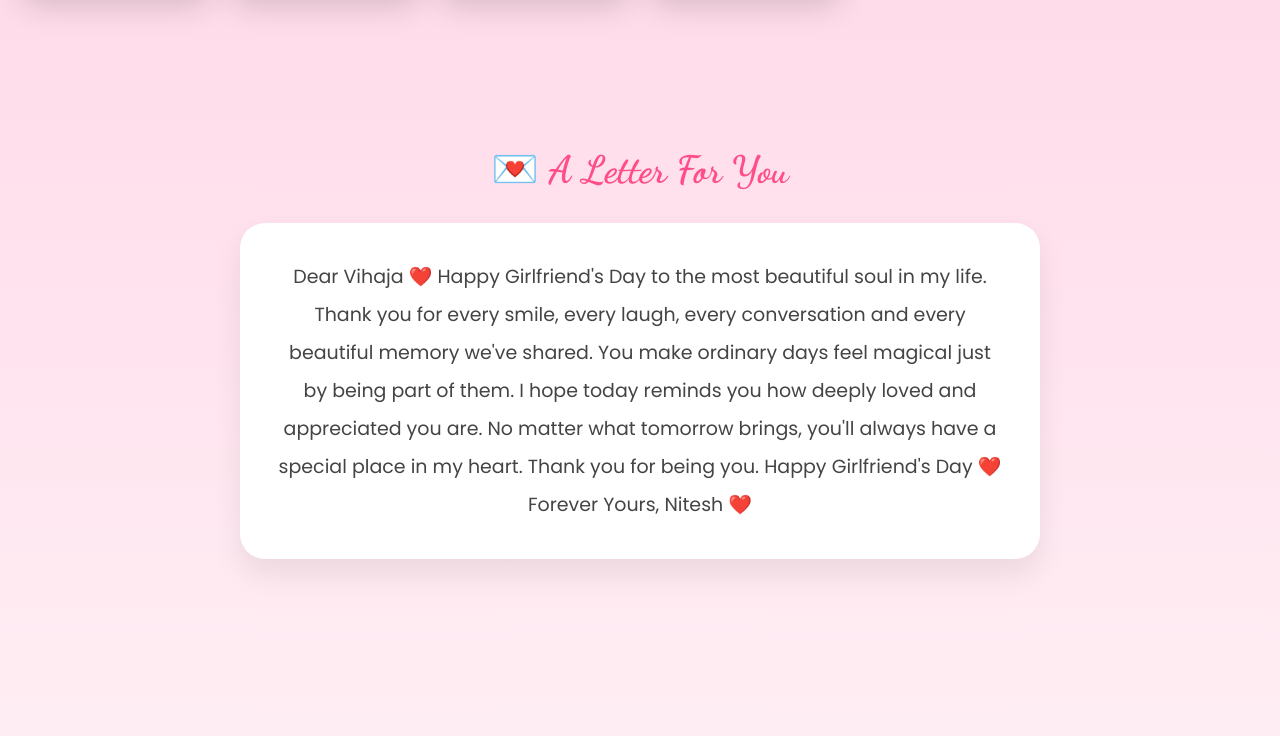
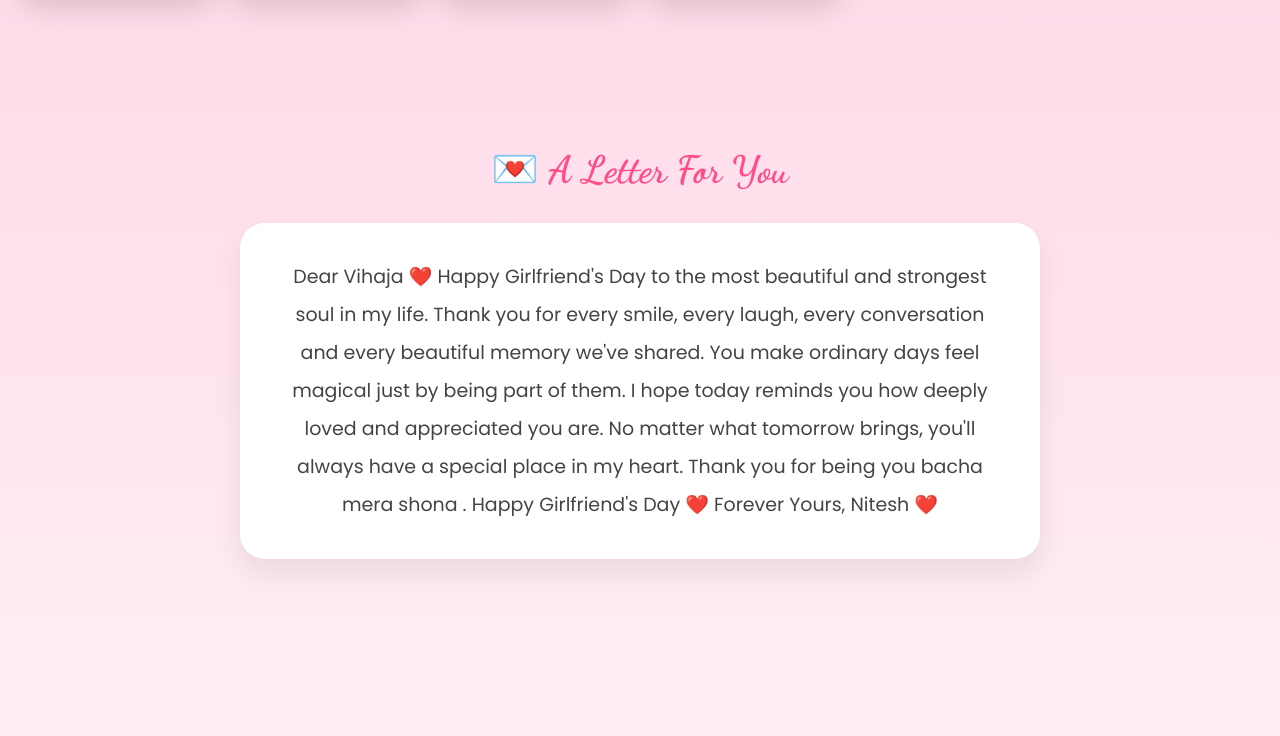
Before and after one commit to nitehbhau/happy-girlfriend-day-vihaja, a plain HTML site: page index.html in a window 1280 px wide. Shown: the part 1494-2230 px from the top of the page. Drawn offline with Linux system fonts and the light colour scheme.

Commit message:
Update index.html

```diff
--- a/index.html
+++ b/index.html
@@ -26,7 +26,7 @@
 <p class="hero-text">
 Every moment with you becomes my favorite memory.
 Thank you for bringing love, happiness and endless smiles into my life.
-Today is all about celebrating you.
+Today is all about celebrating you.you are the strongers gisl my bacha.
 </p>
 
 <button onclick="scrollGallery()">
@@ -66,7 +66,7 @@ Our Beautiful Memories 📸
 
 Dear Vihaja ❤️
 
-Happy Girlfriend's Day to the most beautiful soul in my life.
+Happy Girlfriend's Day to the most beautiful  and strongest soul in my life.
 
 Thank you for every smile, every laugh, every conversation and every beautiful memory we've shared.
 
@@ -76,7 +76,7 @@ I hope today reminds you how deeply loved and appreciated you are.
 
 No matter what tomorrow brings, you'll always have a special place in my heart.
 
-Thank you for being you.
+Thank you for being you bacha mera shona .
 
 Happy Girlfriend's Day ❤️
 
```
